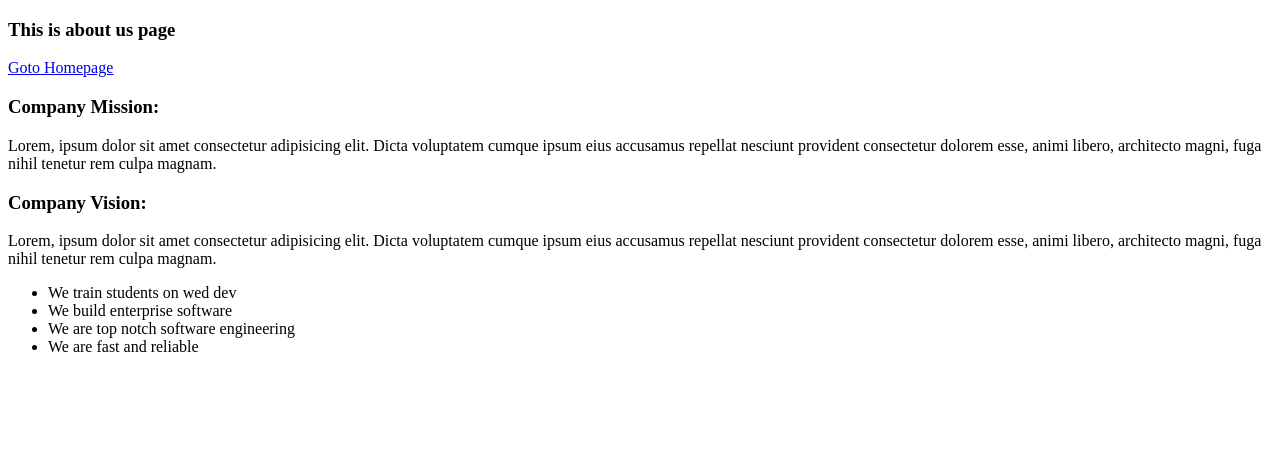
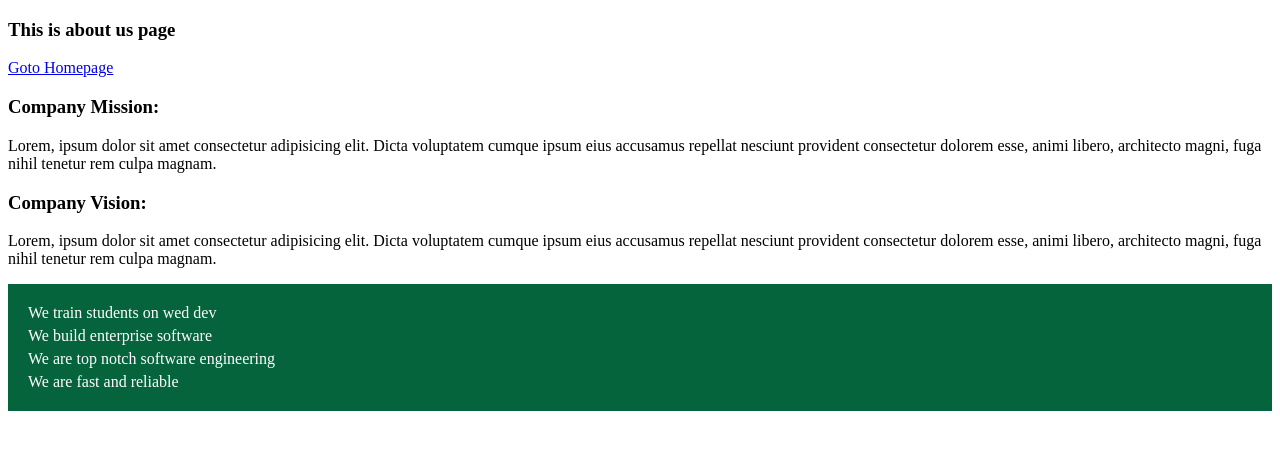
Before and after one commit to Cohort-4/cohort-4.2-html-class, a plain HTML site: page about-us.html in a window 1280 px wide. Drawn offline with Linux system fonts and the light colour scheme.

Commit message:
add css link to other pages

```diff
--- a/about-us.html
+++ b/about-us.html
@@ -4,6 +4,7 @@
     <meta charset="UTF-8" />
     <meta name="viewport" content="width=device-width, initial-scale=1.0" />
     <title>About us</title>
+    <link rel="stylesheet" href="./styles.css">
   </head>
   <body>
     <h3>This is about us page</h3>
```
Also changed, not shown: contact.html (+1 -0 lines), register.html (+1 -0 lines).
